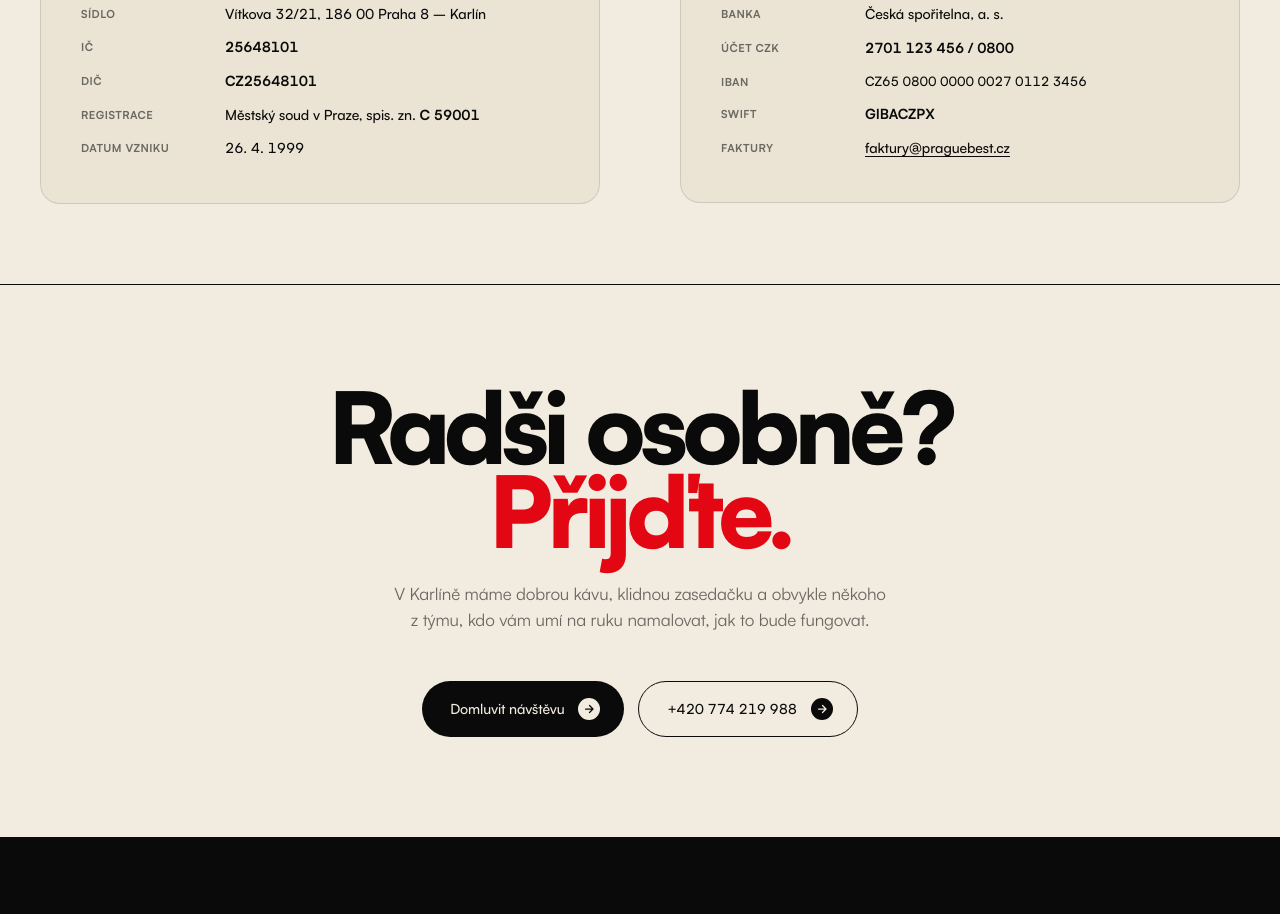
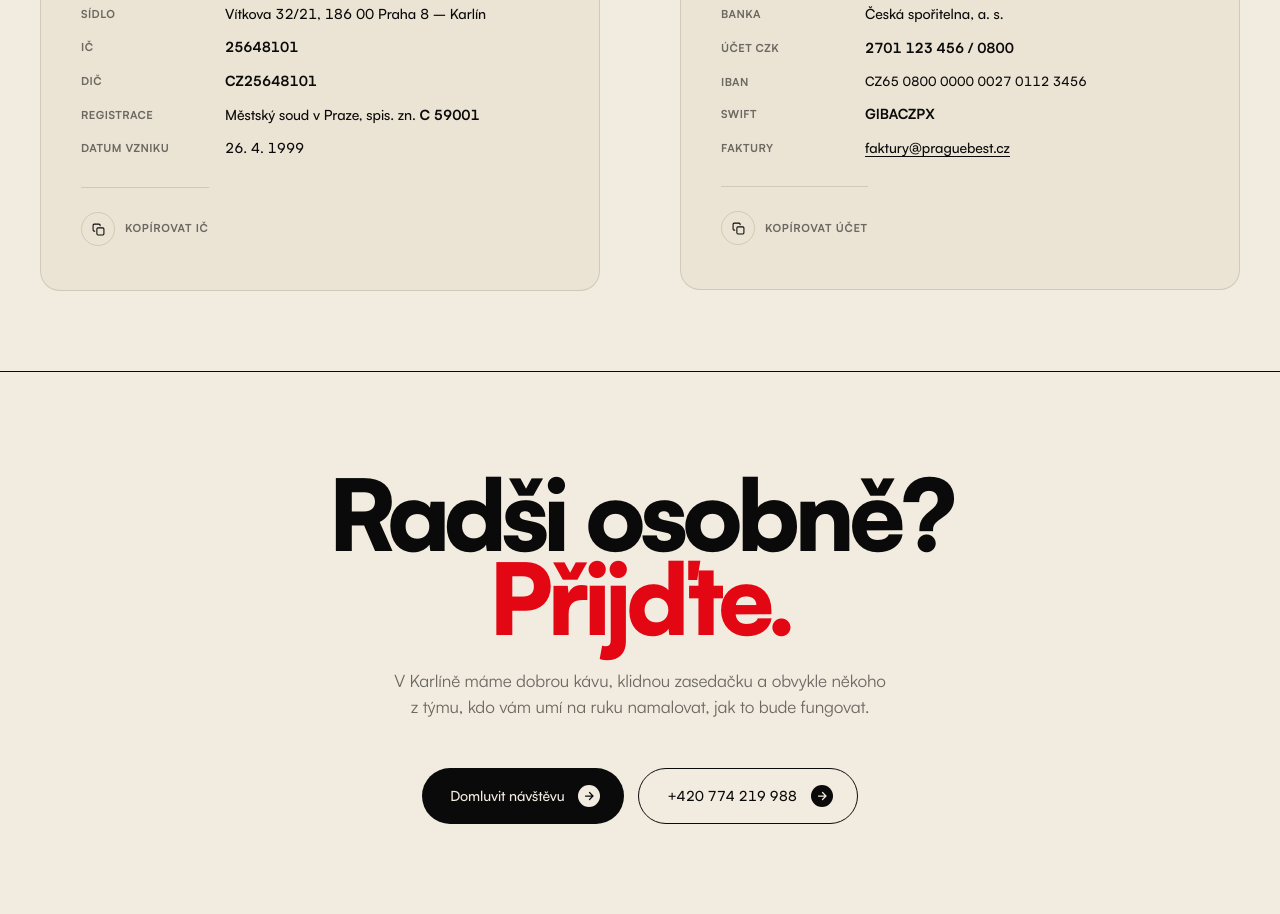
Before and after one commit to praguebestcz/website2027, a plain HTML site: page kontakt.html in a window 1280 px wide. Shown: the part 3579-4493 px from the top of the page. Drawn offline with Linux system fonts and the light colour scheme.

Commit message:
Kontakt: přidat tlačítka Kopírovat IČ a Kopírovat účet do fakturačních karet
Co-Authored-By: Claude Sonnet 4.6 <noreply@anthropic.com>

```diff
--- a/kontakt.html
+++ b/kontakt.html
@@ -237,6 +237,20 @@ form{display:grid;gap:14px}
 .inv-card .grid dt{font-family:var(--mono);font-size:11px;color:var(--mute);text-transform:uppercase;letter-spacing:.04em;padding-top:3px}
 .inv-card .grid dd{font-weight:500;letter-spacing:-.005em}
 .inv-card .grid dd b{font-weight:700}
+.inv-card .copy{
+  margin-top:28px;padding-top:24px;border-top:1px solid var(--line);
+  display:flex;align-items:center;gap:10px;
+  font-family:var(--mono);font-size:11px;font-weight:600;color:var(--mute);letter-spacing:.06em;text-transform:uppercase;
+  transition:color .3s var(--ease);
+}
+.inv-card .copy .cbtn{
+  width:34px;height:34px;border-radius:50%;border:1px solid var(--line);
+  display:flex;align-items:center;justify-content:center;transition:all .3s var(--ease);flex-shrink:0;
+}
+.inv-card .copy .cbtn svg{width:13px;height:13px;stroke:var(--ink);stroke-width:2;fill:none;stroke-linecap:round;stroke-linejoin:round;transition:stroke .3s var(--ease)}
+.inv-card .copy:hover .cbtn,.inv-card .copy.copied .cbtn{background:var(--red);border-color:var(--red)}
+.inv-card .copy:hover .cbtn svg,.inv-card .copy.copied .cbtn svg{stroke:#fff}
+.inv-card .copy:hover,.inv-card .copy.copied{color:var(--ink)}
 
 /* ===================== CTA ===================== */
 
@@ -637,6 +651,10 @@ form{display:grid;gap:14px}
           <dt>Registrace</dt><dd>Městský soud v&nbsp;Praze, spis. zn. <b>C 59001</b></dd>
           <dt>Datum vzniku</dt><dd>26. 4. 1999</dd>
         </dl>
+        <button class="copy" data-copy="25648101">
+          <span class="cbtn"><svg viewBox="0 0 24 24"><rect x="9" y="9" width="13" height="13" rx="2"/><path d="M5 15H4a2 2 0 0 1-2-2V4a2 2 0 0 1 2-2h9a2 2 0 0 1 2 2v1"/></svg></span>
+          Kopírovat IČ
+        </button>
       </div>
       <div class="inv-card">
         <div class="lbl">Bankovní spojení</div>
@@ -648,6 +666,10 @@ form{display:grid;gap:14px}
           <dt>SWIFT</dt><dd><b>GIBACZPX</b></dd>
           <dt>Faktury</dt><dd><a href="mailto:faktury@praguebest.cz" style="border-bottom:1px solid currentColor">faktury@praguebest.cz</a></dd>
         </dl>
+        <button class="copy" data-copy="2701123456/0800">
+          <span class="cbtn"><svg viewBox="0 0 24 24"><rect x="9" y="9" width="13" height="13" rx="2"/><path d="M5 15H4a2 2 0 0 1-2-2V4a2 2 0 0 1 2-2h9a2 2 0 0 1 2 2v1"/></svg></span>
+          Kopírovat účet
+        </button>
       </div>
     </div>
   </div>
```
